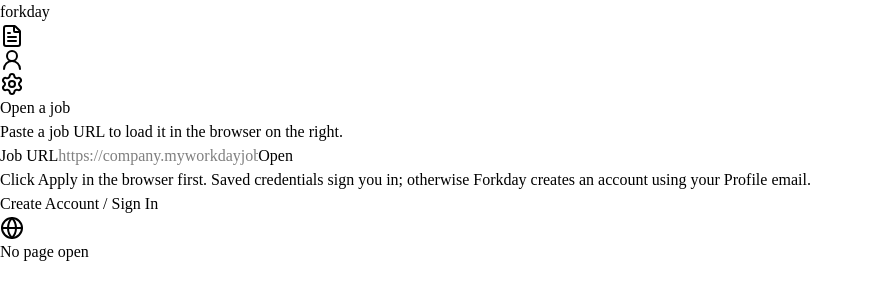
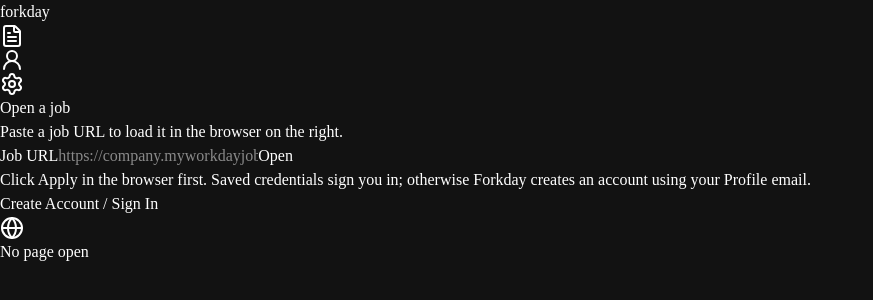
Before and after one commit to haydenfd/forkday, a React (Vite) app in the folder apps/desktop/src/renderer/: page / in a window 1280 px wide. Shown: the top 300 px of the page, without its empty margins (0-873 px from the left). Built offline with nearby package versions, Linux system fonts and the light colour scheme.

Commit message:
style(desktop): adopt charcoal surfaces and green focus states

```diff
--- a/apps/desktop/src/renderer/src/styles.css
+++ b/apps/desktop/src/renderer/src/styles.css
@@ -3,7 +3,7 @@
 
 /*
  * Forkday design system.
- * Geometric type, cool ink neutrals, one dodger-blue brand accent (the fork).
+ * Geometric type, charcoal surfaces, one green brand accent (the fork).
  * Components read only these tokens; change a value here, not in a component.
  */
 
@@ -26,7 +26,7 @@
   --color-accent: var(--secondary);
   --color-accent-foreground: var(--foreground);
   --color-destructive: var(--destructive);
-  --color-destructive-foreground: white;
+  --color-destructive-foreground: #271015;
   --color-destructive-soft: var(--destructive-soft);
   --color-success: var(--success);
   --color-success-soft: var(--success-soft);
@@ -41,35 +41,36 @@
   --radius-lg: 0.625rem;
   --radius-xl: 0.875rem;
 
-  --shadow-card: 0 1px 2px rgb(23 20 43 / 0.04);
+  --shadow-card: 0 1px 2px rgb(0 0 0 / 0.18);
 }
 
 :root {
+  color-scheme: dark;
   font-synthesis: none;
   -webkit-font-smoothing: antialiased;
 
-  /* Neutrals: cool ink on near-white */
-  --background: #f7f8fa;
-  --foreground: #15171c;
-  --card: #ffffff;
-  --secondary: #f0f2f5;
-  --muted-foreground: #626a77;
-  --border: #e4e7ec;
+  /* Neutrals: soft white on charcoal */
+  --background: #151719;
+  --foreground: #e8eaed;
+  --card: #202326;
+  --secondary: #2a2e32;
+  --muted-foreground: #a5abb3;
+  --border: #656d75;
 
-  /* Actions are ink; blue is reserved for brand, focus, and live state */
-  --primary: #15171c;
-  --primary-foreground: #ffffff;
-  --brand: #1e90ff; /* dodger blue: logo, focus ring, dots. Too light for text */
-  --brand-soft: #e8f3ff;
-  --brand-strong: #0a6ed1; /* blue text on light surfaces (AA) */
+  /* Green marks actions, focus, and selected states */
+  --primary: #4ade80;
+  --primary-foreground: #102218;
+  --brand: #4ade80;
+  --brand-soft: #193c2a;
+  --brand-strong: #86efac;
 
   /* Status: text color on its -soft background */
-  --success: #0f7a4f;
-  --success-soft: #e6f6ee;
-  --warning: #9a5b00;
-  --warning-soft: #fdf1dc;
-  --destructive: #c62f40;
-  --destructive-soft: #fdecee;
+  --success: #6ee7b7;
+  --success-soft: #16382e;
+  --warning: #fbbf24;
+  --warning-soft: #3a2d15;
+  --destructive: #fb7185;
+  --destructive-soft: #421f29;
 }
 
 /* Small uppercase section label ("ACTIVE APPLICATION", "UP NEXT") */
```
